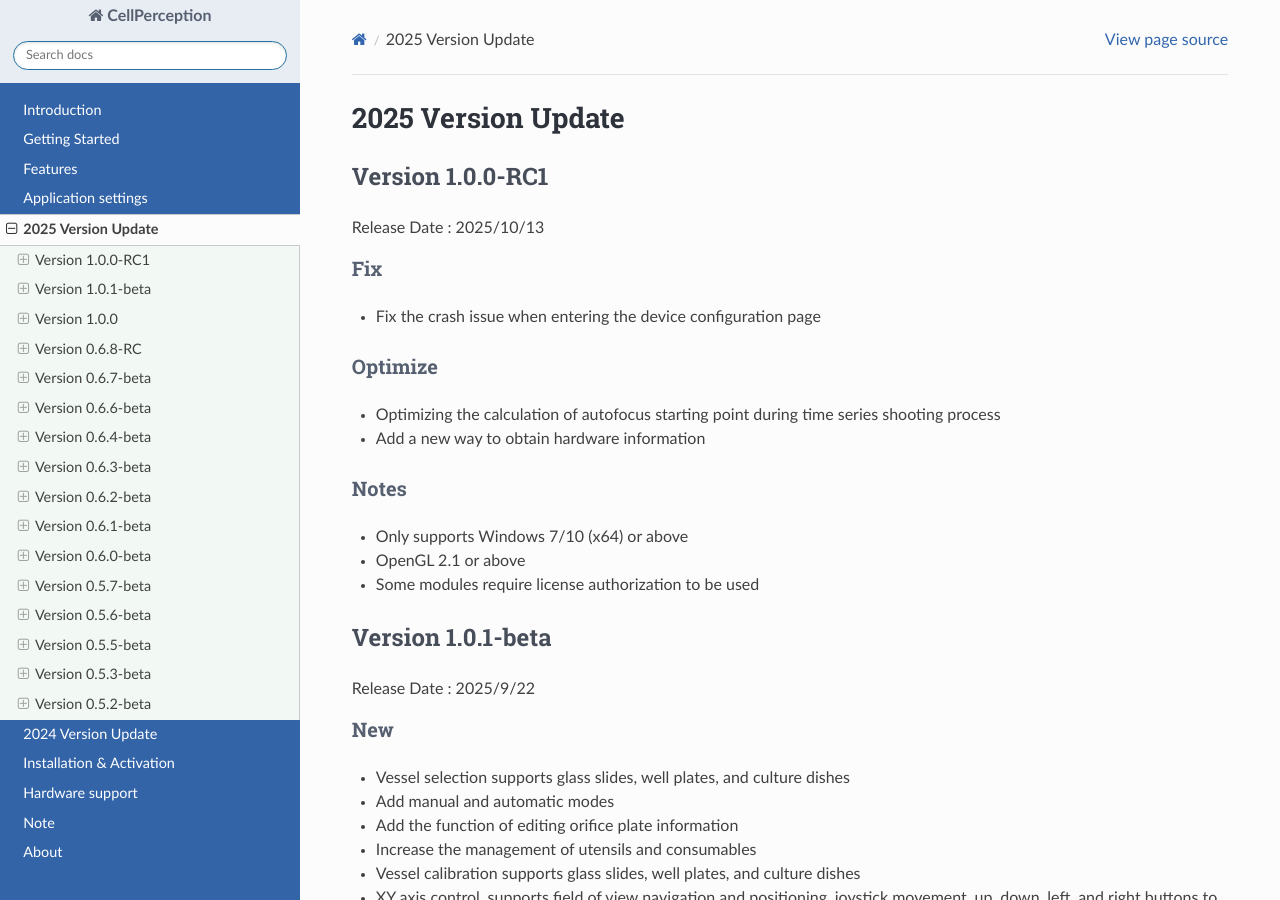
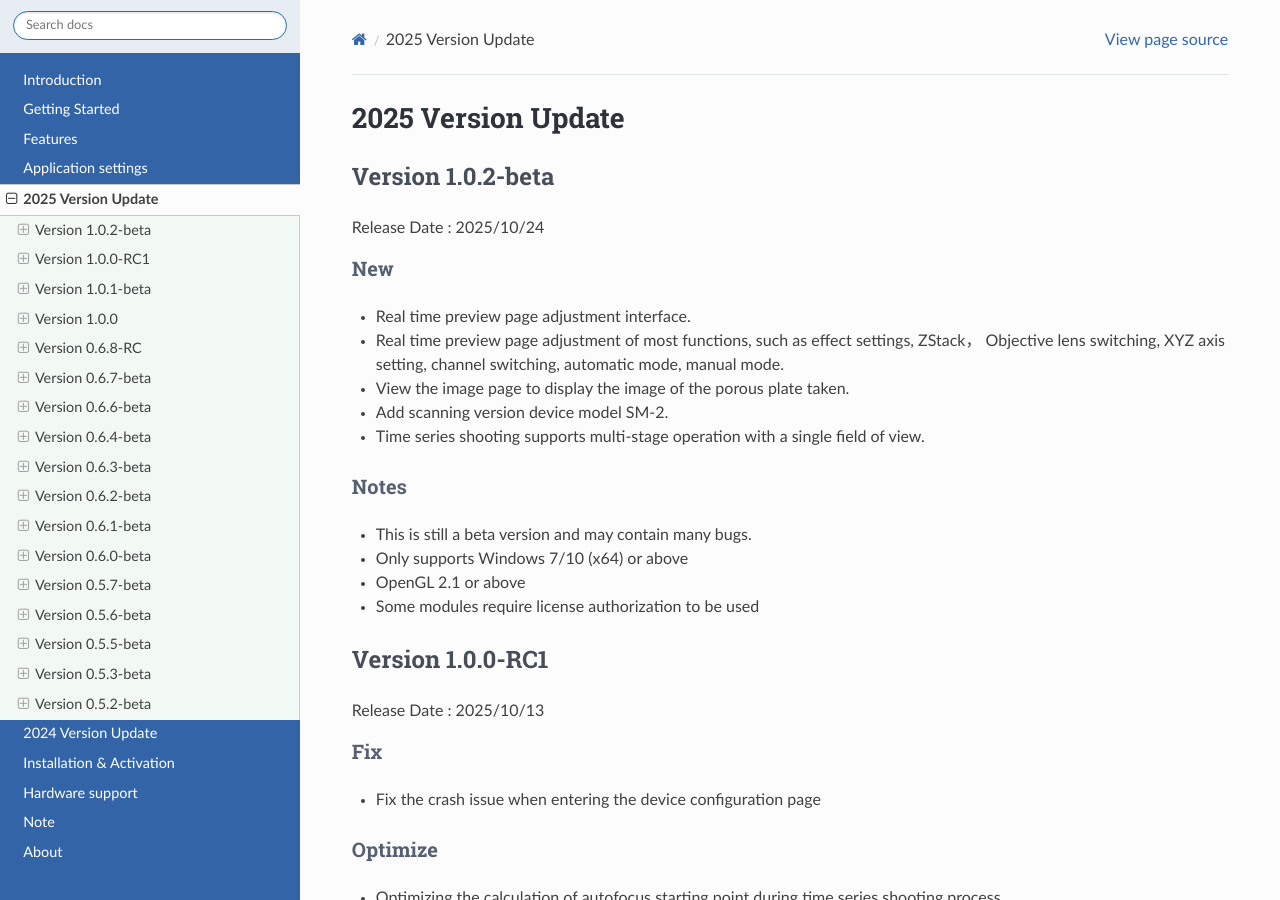
Before and after one commit to yangtong93/living-cell-docs, a Sphinx documentation site: the page built from source/user_guide/upgrade2025.md, in a window 1280 px wide and 900 px high. Built offline with Sphinx 7.4.7 and the Read the Docs theme 3.1.0, drawn with Linux system fonts in a browser that asks for light colours; pages that are not in the unit, such as notebooks, are missing from menus.

Commit message:
feature: 1.0.2-beta

```diff
--- a/source/user_guide/upgrade2025.md
+++ b/source/user_guide/upgrade2025.md
@@ -1,4 +1,21 @@
 # 2025 Version Update
+
+## Version 1.0.2-beta
+
+Release Date : 2025/10/24
+
+### New
+* Real time preview page adjustment interface.
+* Real time preview page adjustment of most functions, such as effect settings, ZStack， Objective lens switching, XYZ axis setting, channel switching, automatic mode, manual mode.
+* View the image page to display the image of the porous plate taken.
+* Add scanning version device model SM-2.
+* Time series shooting supports multi-stage operation with a single field of view.
+
+### Notes
+* This is still a beta version and may contain many bugs.
+* Only supports Windows 7/10 (x64) or above
+* OpenGL 2.1 or above
+* Some modules require license authorization to be used
 
 ## Version 1.0.0-RC1
 
```
Also changed, not shown: 1 other file.
